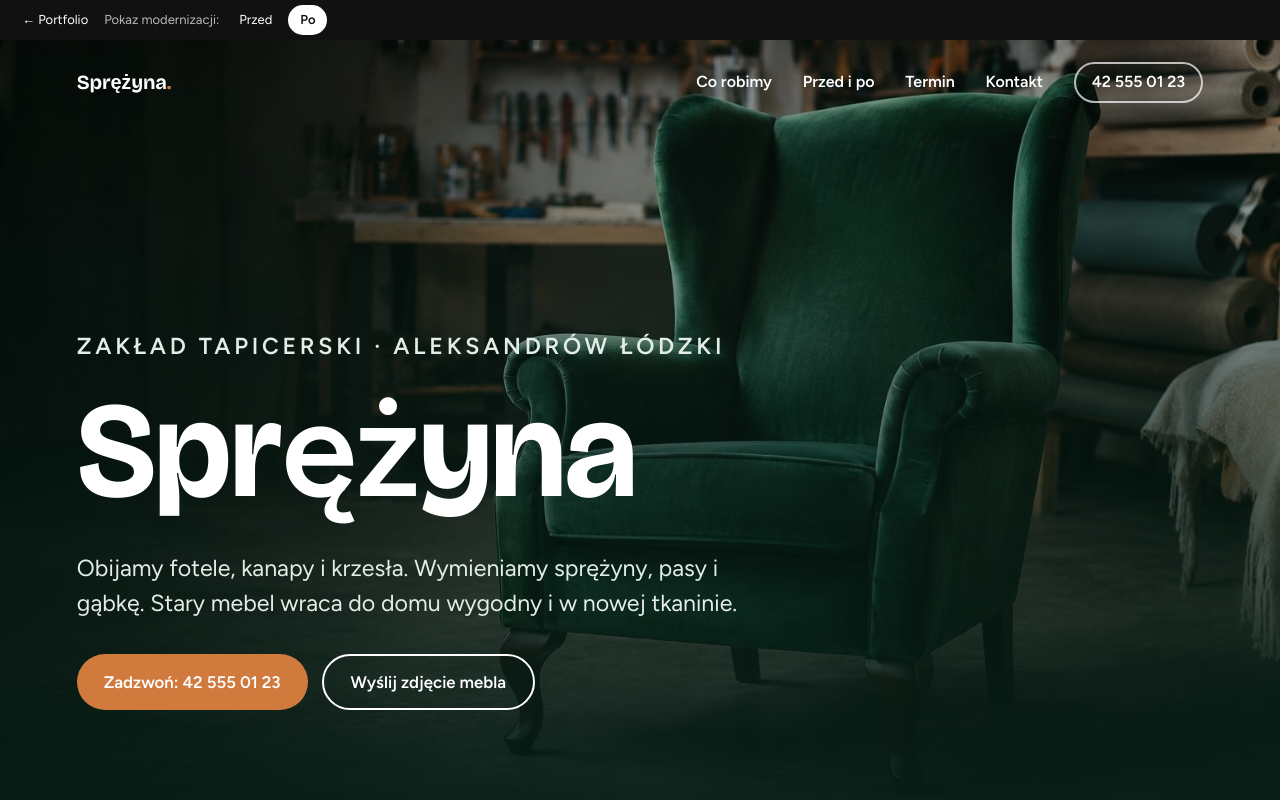
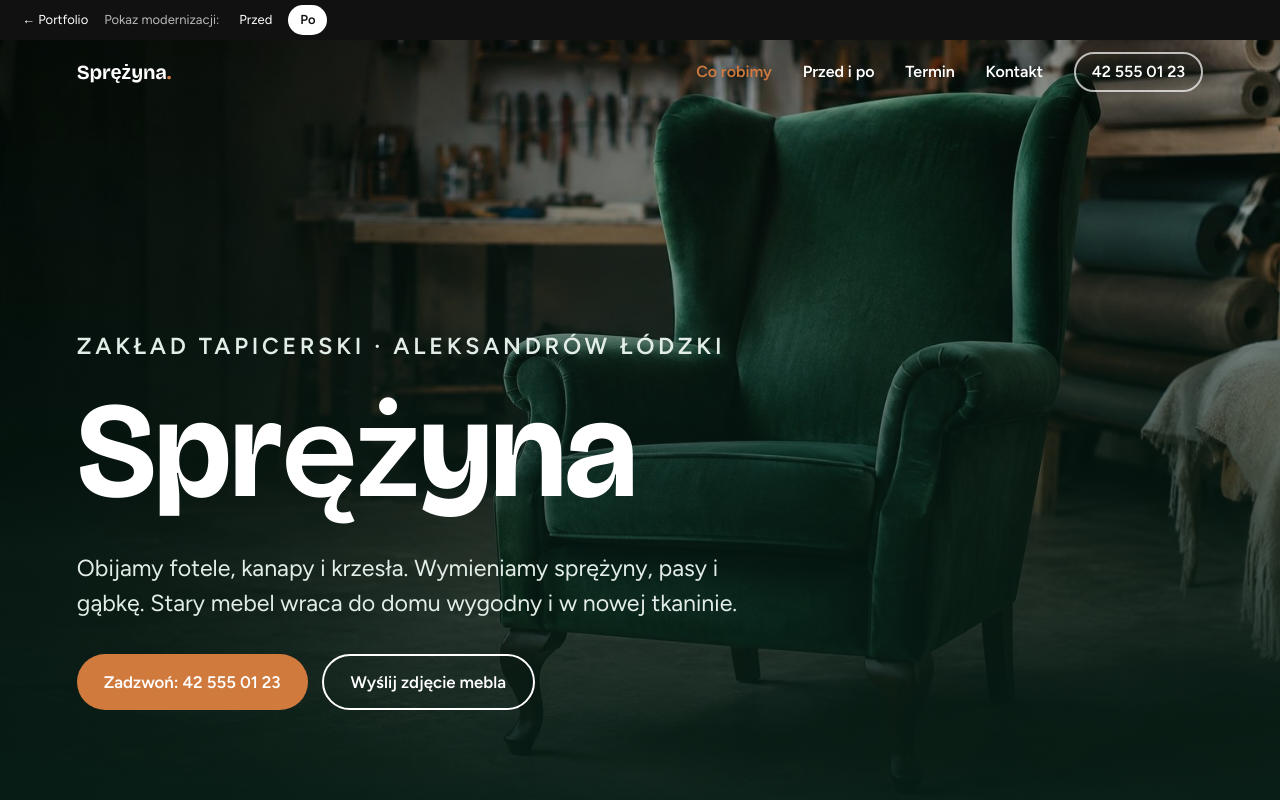
Before and after one commit to AlexGreen-art/tapicer, a plain HTML site: page po/index.html in a window 1280 px wide. Shown: the top 800 px of the page. Drawn offline with nearby package versions, Linux system fonts and the light colour scheme.

Commit message:
Przypięte menu strony po, widoczne w każdej sekcji, z podświetleniem bieżącej sekcji
Co-Authored-By: Claude Opus 5.5 <noreply@anthropic.com>
Claude-Session: https://claude.ai/code/session_01KbMYrzBjUS61sMKEJZtjWW

```diff
--- a/po/index.html
+++ b/po/index.html
@@ -20,6 +20,7 @@
   --tekst:#10241c;
   --szary:#51655c;
   --pasek:40px;
+  --naglowek:64px;
 }
 *{box-sizing:border-box;margin:0;padding:0}
 html{scroll-behavior:smooth}
@@ -35,7 +36,7 @@ a{color:inherit}
 img{display:block;max-width:100%}
 
 /* każda sekcja zajmuje cały ekran */
-section{scroll-margin-top:var(--pasek);min-height:calc(100vh - var(--pasek));min-height:calc(100svh - var(--pasek));display:flex;flex-direction:column;justify-content:center;padding:clamp(28px,6vw,80px) clamp(20px,6vw,90px)}
+section{scroll-margin-top:calc(var(--pasek) + var(--naglowek));min-height:calc(100vh - var(--pasek) - var(--naglowek));min-height:calc(100svh - var(--pasek) - var(--naglowek));display:flex;flex-direction:column;justify-content:center;padding:clamp(28px,6vw,80px) clamp(20px,6vw,90px)}
 .wew{width:100%;max-width:1180px;margin:0 auto}
 .nadtytul{font-size:.8rem;font-weight:600;letter-spacing:.16em;text-transform:uppercase;color:var(--miedz);margin-bottom:.9rem}
 h2{font-size:clamp(2rem,5vw,3.4rem);margin-bottom:.5em}
@@ -55,12 +56,14 @@ h2{font-size:clamp(2rem,5vw,3.4rem);margin-bottom:.5em}
 .foto.jest::after{content:none}
 
 /* 1. start */
-#start{position:relative;color:#fff;background:var(--zielen-ciemna);padding-top:0;padding-bottom:clamp(36px,7vw,90px);justify-content:flex-end}
+#start{min-height:calc(100vh - var(--pasek));min-height:calc(100svh - var(--pasek));position:relative;color:#fff;background:var(--zielen-ciemna);padding-top:0;padding-bottom:clamp(36px,7vw,90px);justify-content:flex-end}
 #start .foto{position:absolute;inset:0}
 #start .foto::before{content:"";position:absolute;inset:0;z-index:1;background:linear-gradient(180deg,rgba(6,29,21,.25) 0%,rgba(6,29,21,.55) 45%,rgba(6,29,21,.94) 100%)}
 #start .foto img{object-position:60% center}
 #start .wew{position:relative;z-index:2}
-.gora{position:absolute;z-index:3;top:0;left:0;right:0;display:flex;justify-content:space-between;align-items:center;padding:22px clamp(20px,6vw,90px);font-weight:600}
+.gora{position:sticky;top:var(--pasek);z-index:40;height:var(--naglowek);margin-bottom:calc(-1 * var(--naglowek));display:flex;justify-content:space-between;align-items:center;padding:0 clamp(20px,6vw,90px);font-weight:600;color:#fff;transition:background .25s,box-shadow .25s}
+.gora.pelny{background:var(--zielen-ciemna);box-shadow:0 8px 24px -12px rgba(0,0,0,.6)}
+.gora nav a.aktywny{color:var(--miedz)}
 .gora a{text-decoration:none}
 .gora nav{display:flex;align-items:center;gap:clamp(14px,2.4vw,34px);font-size:1rem}
 .gora nav a:hover{color:var(--miedz)}
@@ -141,9 +144,8 @@ h1{font-size:clamp(3.4rem,13vw,8.5rem);margin-bottom:.18em}
 <body>
 <div id="pokaz"><a class="port" href="https://alexgreen-art.github.io/portfolio/">← Portfolio</a><span>Pokaz modernizacji:</span><a href="../przed/">Przed</a><a class="tu" href="./">Po</a><i></i></div>
 
-<!-- 1. START -->
-<section id="start">
-  <div class="gora">
+<!-- NAGŁÓWEK: przypięty, widoczny w każdej sekcji -->
+<header class="gora" id="naglowek">
     <a class="znak" href="#start">Sprężyna<span>.</span></a>
     <button id="menu-p" type="button" aria-expanded="false" aria-controls="menu">Menu</button>
     <nav id="menu">
@@ -153,7 +155,10 @@ h1{font-size:clamp(3.4rem,13vw,8.5rem);margin-bottom:.18em}
       <a href="#kontakt">Kontakt</a>
       <a class="tel" href="tel:+48425550123">42 555 01 23</a>
     </nav>
-  </div>
+</header>
+
+<!-- 1. START -->
+<section id="start">
   <div class="foto jest">
     <img src="foto/start.jpg" alt="Odnowiony fotel uszak w pracowni tapicerskiej">
   </div>
@@ -279,6 +284,21 @@ mp.addEventListener("click", function () {
 mn.addEventListener("click", function () {
   mn.classList.remove("otwarte"); mp.setAttribute("aria-expanded", false); mp.textContent = "Menu";
 });
+var ng = document.getElementById("naglowek");
+var start = document.getElementById("start");
+var linkiMenu = mn.querySelectorAll("a[href^='#']");
+function stan() {
+  ng.classList.toggle("pelny", start.getBoundingClientRect().bottom < 140 || mn.classList.contains("otwarte"));
+  var biezaca = "";
+  document.querySelectorAll("section").forEach(function (s) {
+    if (s.getBoundingClientRect().top < window.innerHeight * 0.4) biezaca = s.id;
+  });
+  linkiMenu.forEach(function (a) { a.classList.toggle("aktywny", a.getAttribute("href") === "#" + biezaca); });
+}
+window.addEventListener("scroll", stan, { passive: true });
+window.addEventListener("resize", stan);
+mp.addEventListener("click", stan);
+stan();
 </script>
 </body>
 </html>
```
